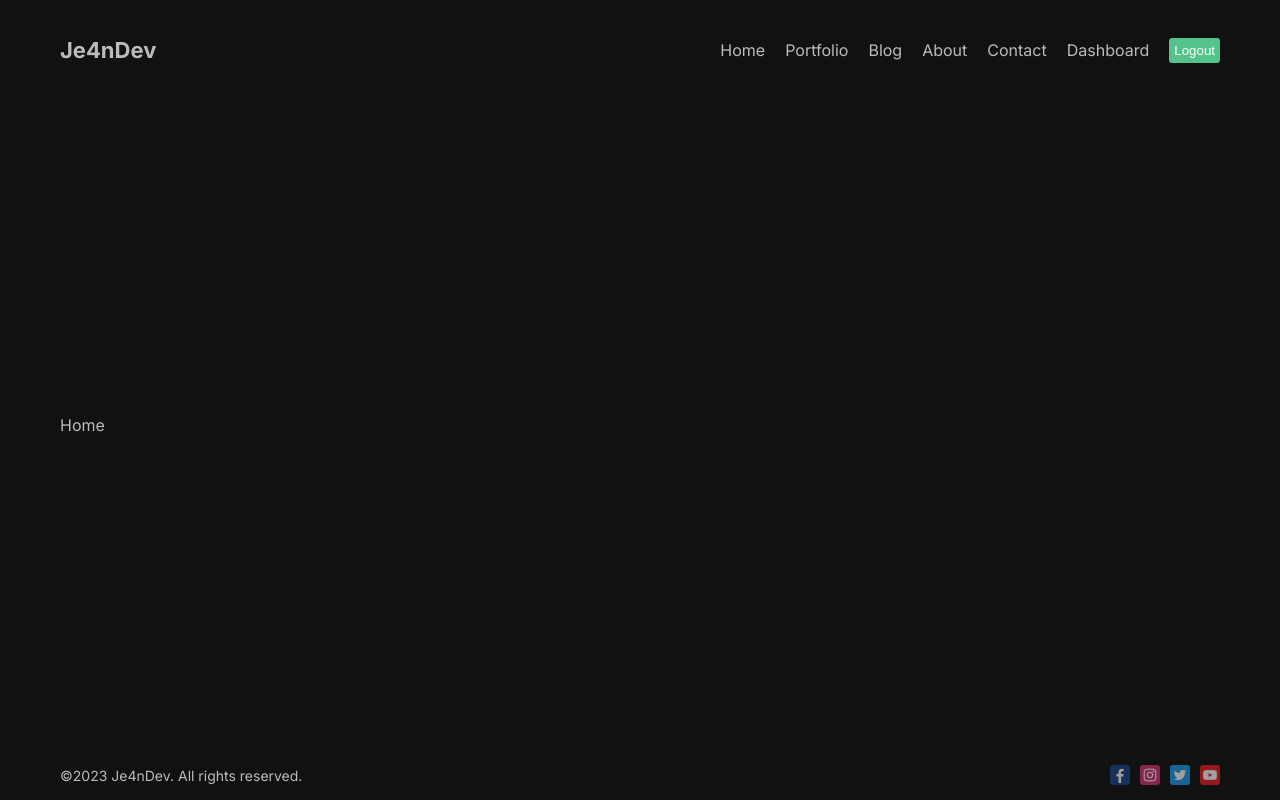
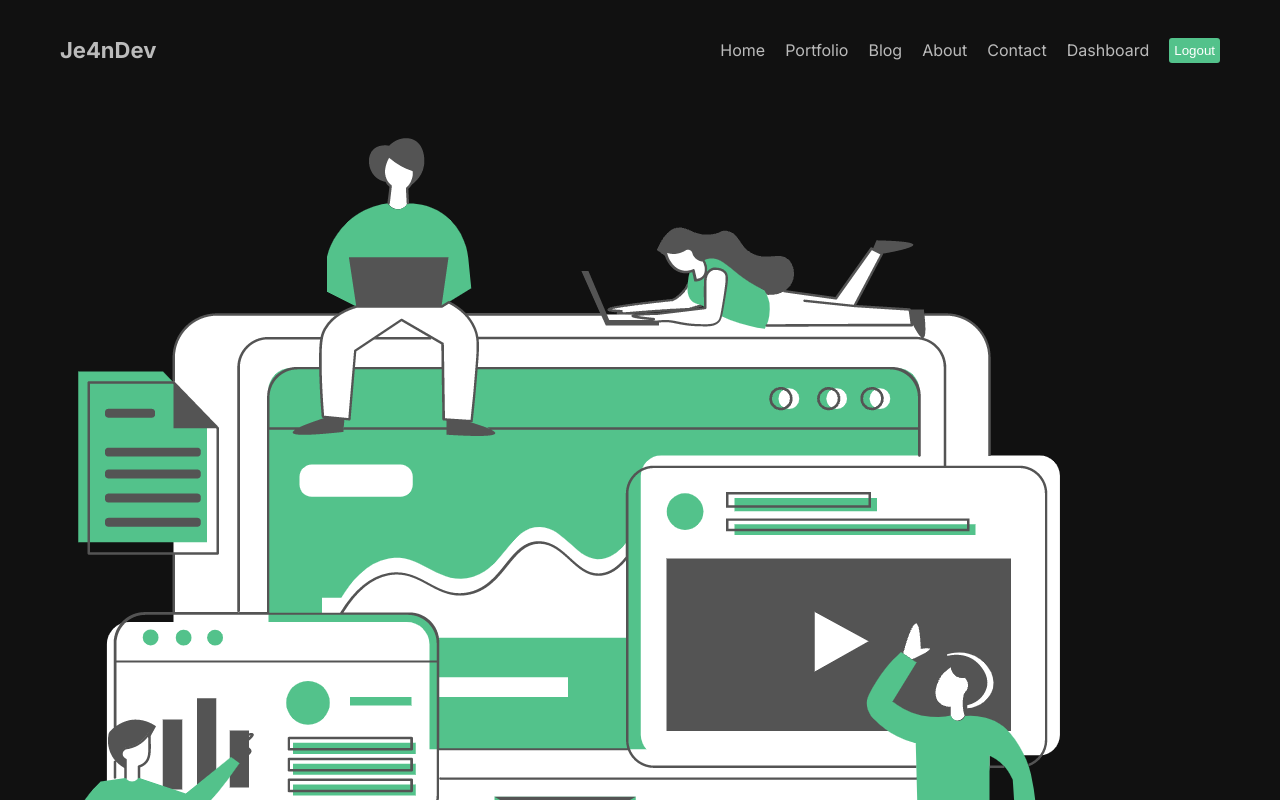
Before and after one commit to JE4NVRG/Next.js-fullCourse-LAMA-DEV, a Next.js app: page / in a window 1280 px wide. Shown: the top 800 px of the page. Built offline with nearby package versions, Linux system fonts and the light colour scheme.

Commit message:
adicionada imagem local public

```diff
--- a/src/app/page.jsx
+++ b/src/app/page.jsx
@@ -1,10 +1,11 @@
 import Image from 'next/image'
 import styles from './page.module.css'
+import Hero from 'public/hero.png'
 
 export default function Home() {
   return (
-   <div>
-     Home
-   </div>
+    <div>
+      <Image src={Hero} alt="" />
+    </div>
   )
 }
--- a/src/app/portfolio/page.jsx
+++ b/src/app/portfolio/page.jsx
@@ -3,7 +3,7 @@ import styles from "./page.module.css";
 const PortfolioPage = () => {
   return (
     <div className={styles.container}>
-      <h1>Contact</h1>
+      <h1>Portfolio</h1>
       <p>This app uses React, Redux, React Router, and many other helpful libraries.</p>
     </div>
   );
```
